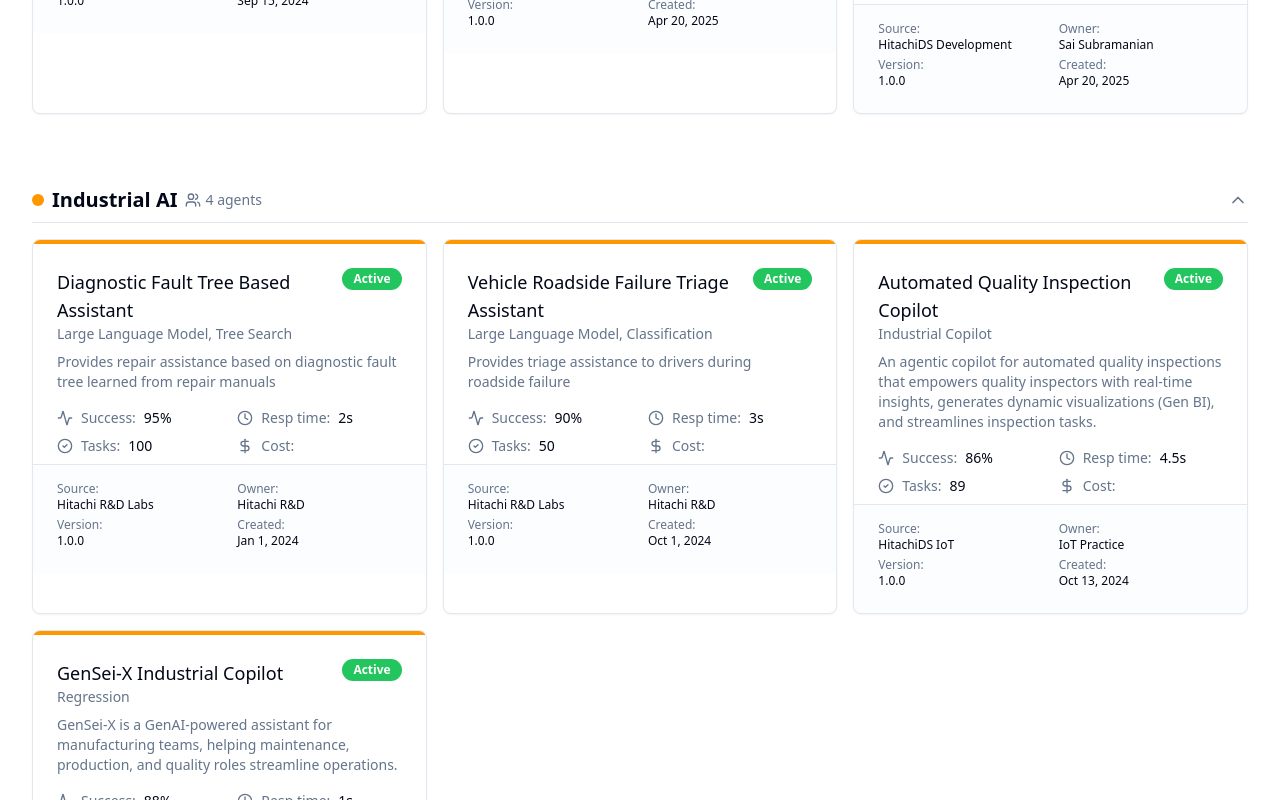
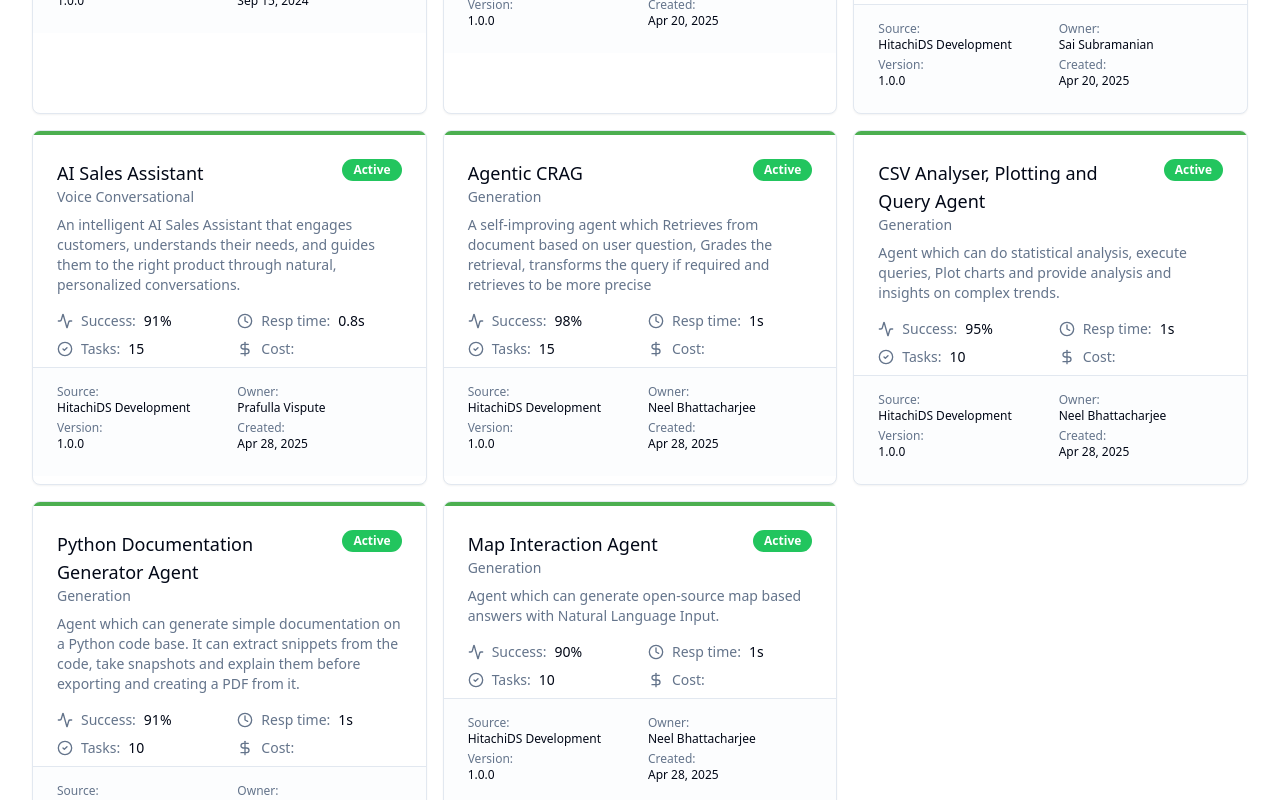
Before and after one commit to par-hitachids/agentplane-v0-3-draft, a React (Vite) app: page / in a window 1280 px wide. Shown: the part 1120-1920 px from the top of the page. Built offline with nearby package versions, Linux system fonts and the light colour scheme.

Commit message:
added more agents - Prafulla & Neel

```diff
--- a/src/data/mockData.ts
+++ b/src/data/mockData.ts
@@ -296,6 +296,111 @@ export const agents: Agent[] = [
     cost: 0.05,
     demoUrl: 'https://agentmaturity.blackriver-de37f9c4.eastus.azurecontainerapps.io'
   },
+  {
+    id: 'agent11',
+    name: 'AI Sales Assistant',
+    description: 'An intelligent AI Sales Assistant that engages customers, understands their needs, and guides them to the right product through natural, personalized conversations.',
+    businessFunctionId: 'func1',
+    businessUnitId: 'bu3',
+    sourceId: 'src1',
+    status: 'active',
+    createdAt: '2025-04-28',
+    lastActive: '2025-04-28',
+    performance: {
+      successRate: 91,
+      responseTime: 0.8,
+      completedTasks: 15,
+    },
+    type: 'Voice Conversational',
+    version: '1.0.0',
+    owner: 'Prafulla Vispute',
+    cost: 0.05,
+    demoUrl: 'https://hitachivantara.sharepoint.com/sites/CAAI/_layouts/15/stream.aspx?CT=1745842119502&OR=OWA%2DNT%2DMail&CID=52b479f8%2D8954%2Ddc95%2D6d5e%2D7607b7081ad0&id=%2Fsites%2FCAAI%2FShared%20Documents%2FCAAI%2DAgentPlane%2FAI%20Sales%20Assistant%2FAI%20SalesAssistant%20Demo4%2Emp4&referrer=StreamWebApp%2EWeb&referrerScenario=AddressBarCopied%2Eview%2Eb1ad980c%2D5bdf%2D483f%2D96b9%2Dcf742301aeaf'
+  },
+  {
+    id: 'agent12',
+    name: 'Agentic CRAG',
+    description: 'A self-improving agent which Retrieves from document based on user question, Grades the retrieval, transforms the query if required and retrieves to be more precise',
+    businessFunctionId: 'func1',
+    businessUnitId: 'bu1',
+    sourceId: 'src1',
+    status: 'active',
+    createdAt: '2025-04-28',
+    lastActive: '2025-04-28',
+    performance: {
+      successRate: 98,
+      responseTime: 1,
+      completedTasks: 15,
+    },
+    type: 'Generation',
+    version: '1.0.0',
+    owner: 'Neel Bhattacharjee',
+    cost: 0.05,
+    demoUrl: 'https://www.hitachids.com/service/ai-genai-services/'
+  },
+  {
+    id: 'agent13',
+    name: 'CSV Analyser, Plotting and Query Agent',
+    description: 'Agent which can do statistical analysis, execute queries, Plot charts and provide analysis and insights on complex trends.',
+    businessFunctionId: 'func1',
+    businessUnitId: 'bu1',
+    sourceId: 'src1',
+    status: 'active',
+    createdAt: '2025-04-28',
+    lastActive: '2025-04-28',
+    performance: {
+      successRate: 95,
+      responseTime: 1,
+      completedTasks: 10,
+    },
+    type: 'Generation',
+    version: '1.0.0',
+    owner: 'Neel Bhattacharjee',
+    cost: 0.05,
+    demoUrl: 'https://www.hitachids.com/service/ai-genai-services/'
+  },
+  {
+    id: 'agent14',
+    name: 'Python Documentation Generator Agent',
+    description: 'Agent which can generate simple documentation on a Python code base. It can extract snippets from the code, take snapshots and explain them before exporting and creating a PDF from it.',
+    businessFunctionId: 'func1',
+    businessUnitId: 'bu1',
+    sourceId: 'src1',
+    status: 'active',
+    createdAt: '2025-04-28',
+    lastActive: '2025-04-28',
+    performance: {
+      successRate: 91,
+      responseTime: 1,
+      completedTasks: 10,
+    },
+    type: 'Generation',
+    version: '1.0.0',
+    owner: 'Neel Bhattacharjee',
+    cost: 0.05,
+    demoUrl: 'https://www.hitachids.com/service/ai-genai-services/'
+  },
+  {
+    id: 'agent15',
+    name: 'Map Interaction Agent',
+    description: 'Agent which can generate open-source map based answers with Natural Language Input.',
+    businessFunctionId: 'func1',
+    businessUnitId: 'bu1',
+    sourceId: 'src1',
+    status: 'active',
+    createdAt: '2025-04-28',
+    lastActive: '2025-04-28',
+    performance: {
+      successRate: 90,
+      responseTime: 1,
+      completedTasks: 10,
+    },
+    type: 'Generation',
+    version: '1.0.0',
+    owner: 'Neel Bhattacharjee',
+    cost: 0.05,
+    demoUrl: 'https://www.hitachids.com/service/ai-genai-services/'
+  },
 ];
 
 // Helper function to get business function by id
```
